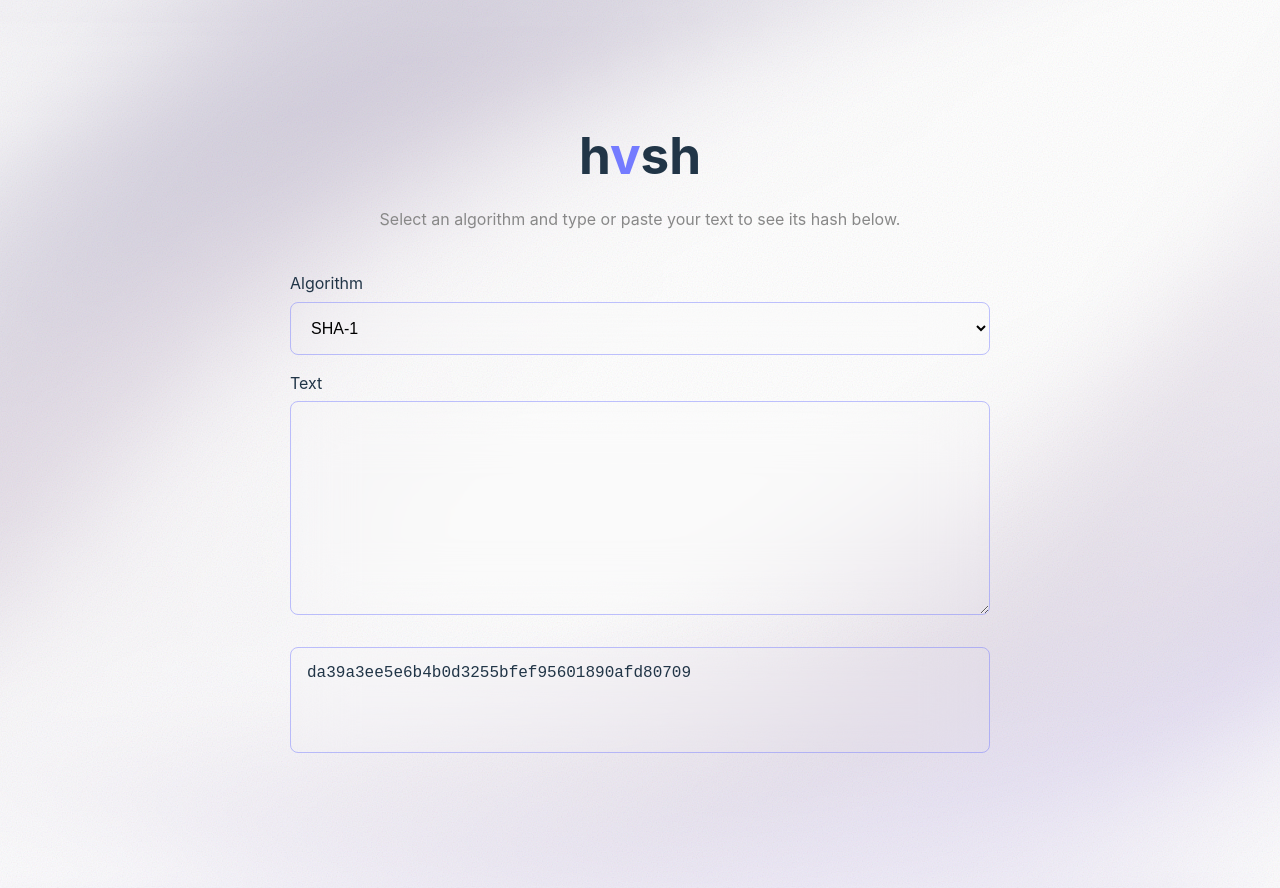
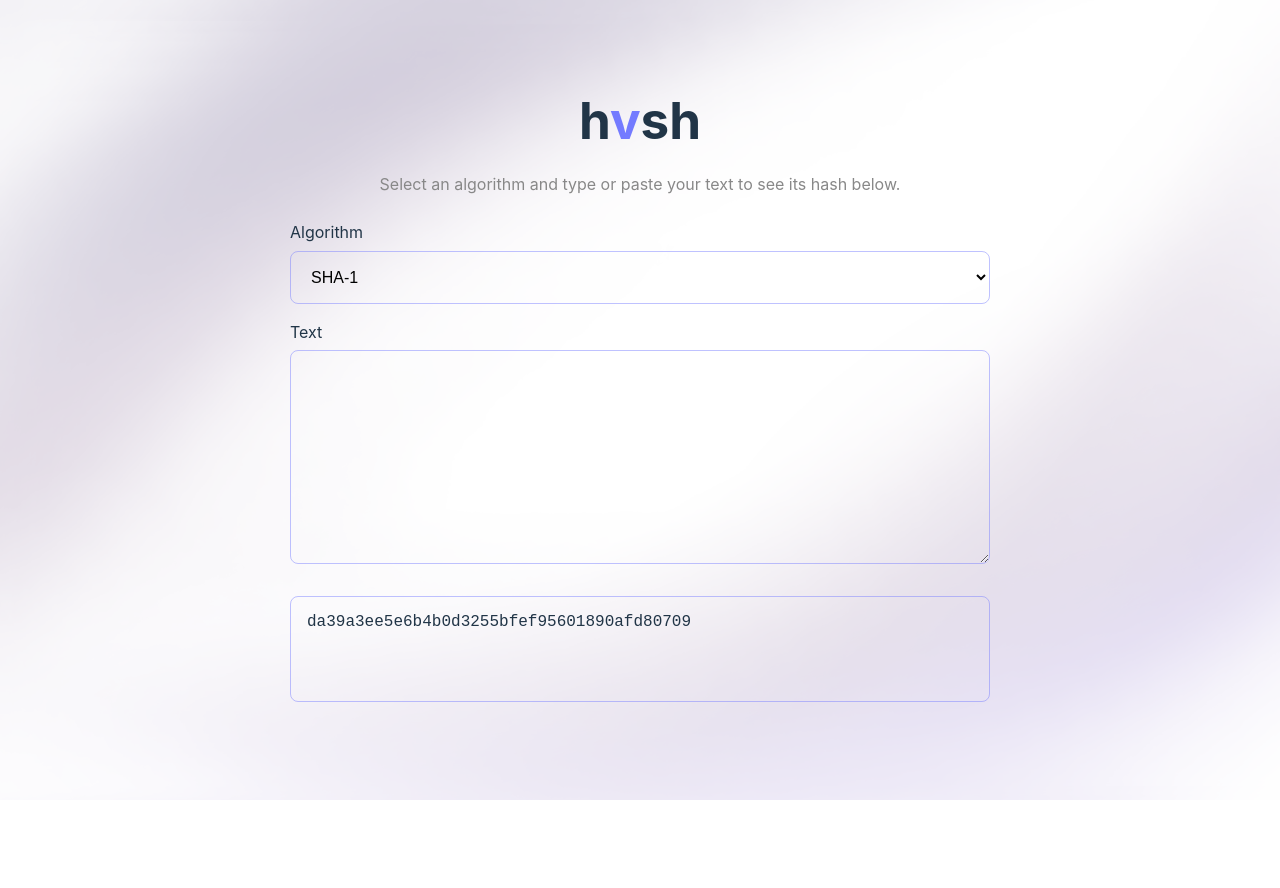
Before and after one commit to konradkubczyk/Hvsh, a React (Vite) app: page / in a window 1280 px wide. After the commit the page ends 800 px from the top, so only its background shows below. Built offline with nearby package versions, Linux system fonts and the light colour scheme.

Commit message:
feat: design tweaks

```diff
--- a/src/App.css
+++ b/src/App.css
@@ -1,39 +1,26 @@
 #root {
     width: 100%;
+    min-height: 100dvh;
+}
+
+.canvas {
+    min-height: inherit;
+    background-size: cover;
+    background-position: center;
 }
 
 .content-wrapper {
-    background-size: cover;
-    background-position: center;
+    min-height: inherit;
+    background-color: var(--shade);
+    display: flex;
+    flex-direction: column;
+    justify-content: center;
 }
 
 #home {
     margin: 0 auto;
     width: min(700px, 85%);
-    min-height: inherit;
-    display: flex;
-    flex-direction: column;
-    justify-content: center;
-    padding-top: 2.5rem;
-    padding-bottom: 3rem;
-}
-
-.noise-container {
-    position: relative;
-    min-height: 100vh;
-    background-color: var(--shade);
-}
-
-.noise-children-wrapper {
-    min-height: inherit;
-    position: relative;
-}
-
-.noise-svg {
-    position: absolute;
-    width: 100%;
-    height: 100%;
-    opacity: 15%;
+    padding: 2rem 0;
 }
 
 #intro {
@@ -72,7 +59,6 @@
     font-size: 1rem;
     resize: vertical;
     background-color: transparent;
-    backdrop-filter: blur(30px);
 }
 
 #result {
--- a/src/App.tsx
+++ b/src/App.tsx
@@ -1,12 +1,11 @@
 import './App.css'
 import HashForm from './components/HashForm.tsx';
-import NoisyContainer from "./components/NoisyContainer.tsx";
 import bgImage from './assets/bg.png'
 
 function App() {
     return (
-        <div className="content-wrapper" style={{backgroundImage: `url(${bgImage})`}}>
-            <NoisyContainer>
+        <div className="canvas" style={{backgroundImage: `url(${bgImage})`}}>
+            <div className="content-wrapper">
                 <main id="home">
                     <div id="intro">
                         <h1>h<span className="logo-v">v</span>sh</h1>
@@ -16,7 +15,7 @@ function App() {
                     </div>
                     <HashForm/>
                 </main>
-            </NoisyContainer>
+            </div>
         </div>
     )
 }
--- a/src/components/NoisyContainer.tsx
+++ /dev/null
@@ -1,25 +0,0 @@
-export default function NoisyContainer({children}: { className?: string, children?: React.ReactNode }) {
-    return (
-        <div className="noise-container">
-            <Noise/>
-            <div className="noise-children-wrapper">
-                {children}
-            </div>
-        </div>
-    );
-}
-
-function Noise() {
-    return (
-        <svg className="noise-svg" xmlns="http://www.w3.org/2000/svg">
-            <filter id="noise-filter">
-                <feTurbulence
-                    type="fractalNoise"
-                    baseFrequency="0.8"
-                    stitchTiles="stitch"
-                />
-            </filter>
-            <rect width="100%" height="100%" filter="url(#noise-filter)"/>
-        </svg>
-    );
-}
--- a/src/index.css
+++ b/src/index.css
@@ -5,12 +5,14 @@
 
     color-scheme: light dark;
     color: rgba(255, 255, 255, 0.87);
-    background-color: #242424;
+    background-color: #000000;
 
     font-synthesis: none;
     text-rendering: optimizeLegibility;
     -webkit-font-smoothing: antialiased;
     -moz-osx-font-smoothing: grayscale;
+
+    --shade: #000000aa;
 }
 
 body {
@@ -38,9 +40,3 @@ h1 {
         background-color: #f9f9f9;
     }
 }
-
-@media (prefers-color-scheme: dark) {
-    :root {
-        --shade: #000000aa;
-    }
-}
```
